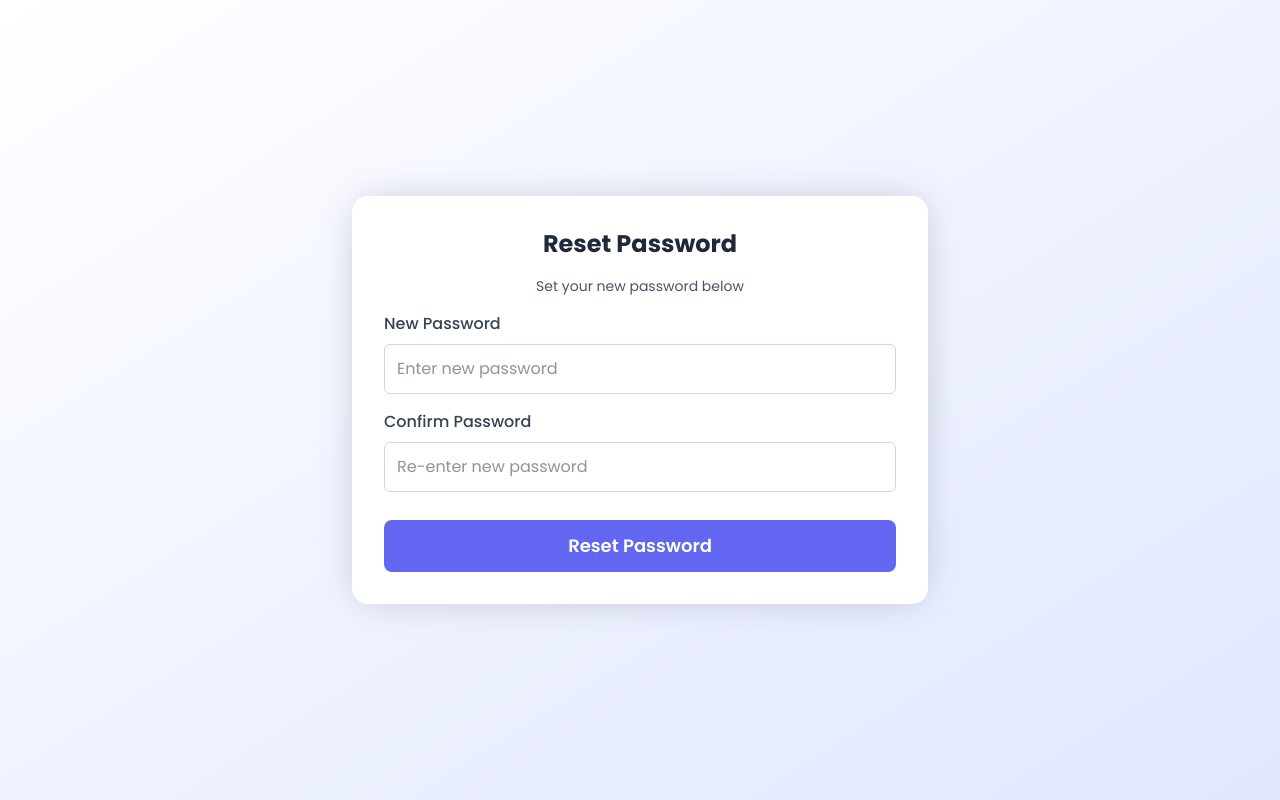
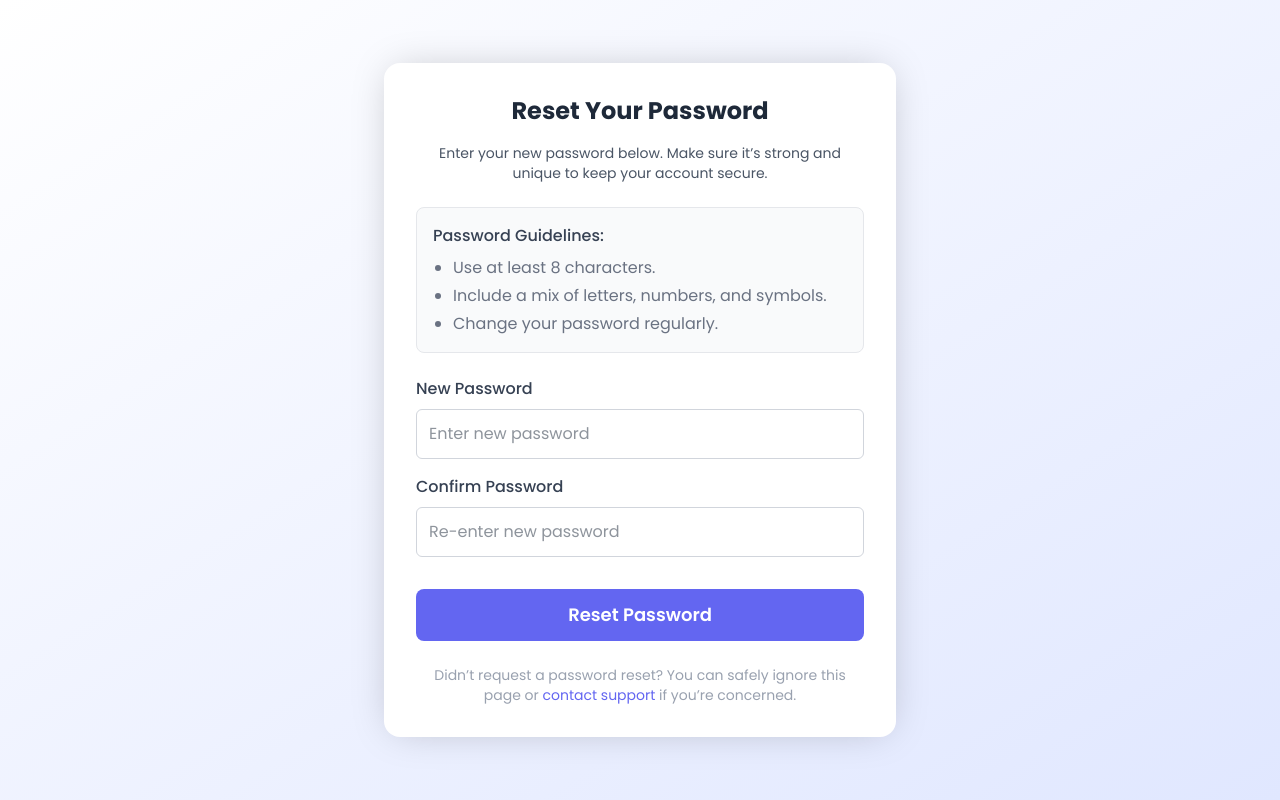
Before and after one commit to Ajinkya6898/Shop-Ease, a React (Vite) app in the folder client/: page /forgot-password/reset in a window 1280 px wide. Built offline with nearby package versions, Linux system fonts and the light colour scheme; a web font is replaced by a local one.

Commit message:
added more content for reset page

```diff
--- a/client/src/pages/ForgotPass.jsx
+++ b/client/src/pages/ForgotPass.jsx
@@ -23,14 +23,14 @@ const ForgotPass = () => {
 
   return (
     <>
-      <Container maxWidth="max-w-xl" className="parent-container">
+      <Container maxWidth="max-w-lg" className="parent-container">
         <PageHeader pageHeading="Forgot Password" />
 
         <div className="text-center text-gray-600">
           <FaEnvelope className="mx-auto text-5xl text-brand-500 mb-4" />
           <p className="text-base">
             Enter the email address associated with your account and we’ll send
-            you a one-time password (OTP) to reset it.
+            you a one-time password (OTP).
           </p>
         </div>
 
--- a/client/src/pages/ResetPassword.jsx
+++ b/client/src/pages/ResetPassword.jsx
@@ -4,6 +4,9 @@ import Container from "../ui-components/Container";
 import Button from "../ui-components/Button";
 import FormRow from "../ui-components/FormRow";
 import Spinner from "../ui-components/Spinner";
+import { NavLink } from "react-router-dom";
+import { PASSWORD_DOS } from "../constant";
+import { FaCheckCircle } from "react-icons/fa";
 
 const ResetPassword = () => {
   const {
@@ -19,12 +22,35 @@ const ResetPassword = () => {
   };
 
   return (
-    <Container maxWidth="max-w-xl" className="parent-container">
-      <div className="space-y-4">
-        <h1 className="text-2xl font-bold text-center">Reset Password</h1>
-        <p className="text-sm text-gray-600 text-center">
-          Set your new password below
-        </p>
+    <Container maxWidth="max-w-lg" className="parent-container">
+      <div className="space-y-6">
+        <div className="text-center space-y-1">
+          <h1 className="text-2xl font-bold">Reset Your Password</h1>
+          <p className="text-sm text-gray-600 mt-4">
+            Enter your new password below. Make sure it’s strong and unique to
+            keep your account secure.
+          </p>
+        </div>
+        <input
+          type="text"
+          name="username"
+          autoComplete="username"
+          className="hidden"
+          aria-hidden="true"
+        />
+
+        <div className="text-sm text-gray-500 bg-gray-50 rounded-lg p-4 border border-gray-200">
+          <p className="font-medium mb-2 text-base text-gray-700">
+            Password Guidelines:
+          </p>
+          <ul className="list-disc pl-5 space-y-1">
+            {PASSWORD_DOS.map((text) => (
+              <li key={text} className="text-base">
+                {text}
+              </li>
+            ))}
+          </ul>
+        </div>
 
         <form className="space-y-5" onSubmit={handleSubmit(onSubmit)}>
           <FormRow label="New Password" error={errors.password?.message}>
@@ -61,7 +87,7 @@ const ResetPassword = () => {
           </FormRow>
 
           <Button
-            className="w-full mt-3"
+            className="w-full mt-4"
             type="submit"
             size="large"
             disabled={isSubmitting}
@@ -69,6 +95,16 @@ const ResetPassword = () => {
             {isSubmitting ? <Spinner /> : "Reset Password"}
           </Button>
         </form>
+
+        <div className="text-center text-sm text-gray-400 mt-6">
+          <p>
+            Didn’t request a password reset? You can safely ignore this page or{" "}
+            <NavLink to="/contact" className="text-brand-500 hover:underline">
+              contact support
+            </NavLink>{" "}
+            if you’re concerned.
+          </p>
+        </div>
       </div>
     </Container>
   );
```
